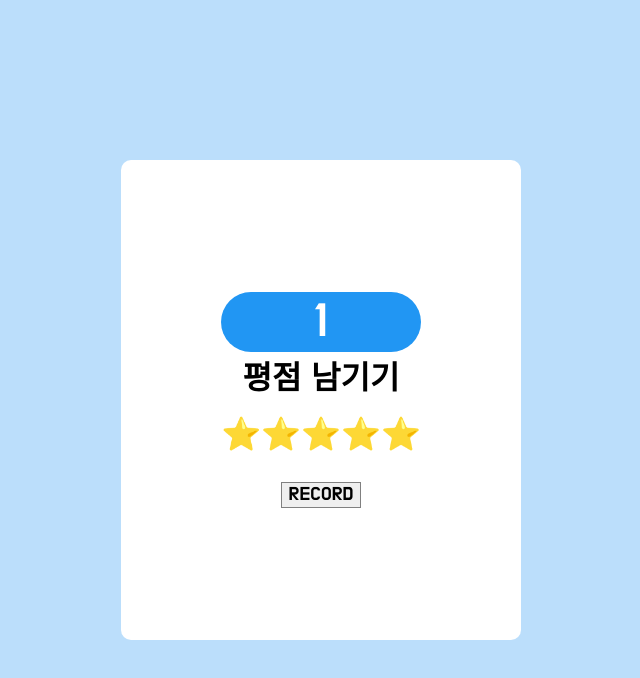
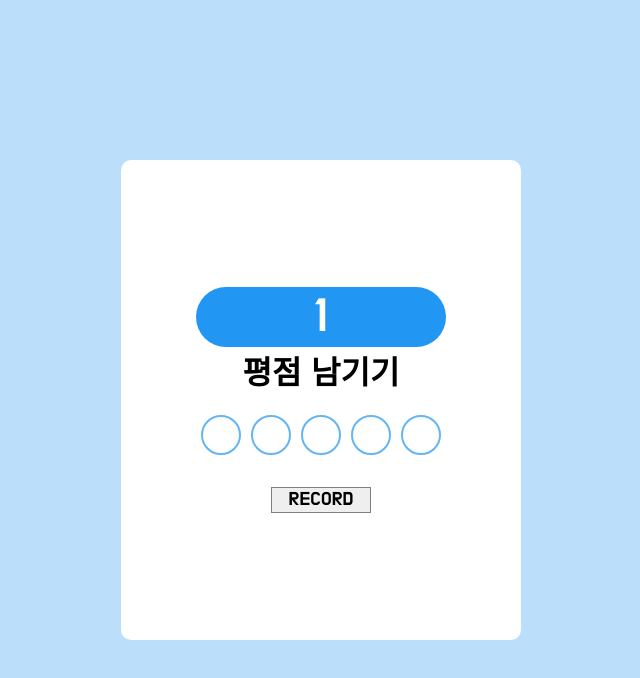
Before and after one commit to KoreanDinosaurs/React_Prac_1, a React (Create React App) app in the folder homework/: page /detail/1 in a window 1280 px wide. Shown: the top 678 px of the page, without its empty margins (319-959 px from the left). Built offline with nearby package versions, Linux system fonts and the light colour scheme.

Commit message:
Detail.js work to rank & dispatch a rank

```diff
--- a/homework/src/App.js
+++ b/homework/src/App.js
@@ -5,7 +5,6 @@ import DayRate from "./DayRate";
 import Detail from "./Detail";
 
 function App() {
-
 
   return (
     <Container>
--- a/homework/src/DayRate.js
+++ b/homework/src/DayRate.js
@@ -14,10 +14,10 @@ export default function DayRate() {
             {day_list.map((v, i) => {
                 return(
                     <Wrap key={i}>
-                        <Day>{v}</Day>
+                        <Day>{v.day}</Day>
                         <Rate>⭐⭐⭐⭐⭐</Rate>
                         <Button onClick={() => {
-                            navigate(`/detail/${day_list[i]}`)
+                            navigate(`/detail/${day_list[i].day}`)
                         }}>보러가기</Button>
                     </Wrap>
                 )
--- a/homework/src/Detail.js
+++ b/homework/src/Detail.js
@@ -1,20 +1,45 @@
-import React from "react";
+import React, { useRef } from "react";
+import { useDispatch, useSelector } from "react-redux";
 import { useNavigate, useParams } from "react-router-dom";
 import styled from "styled-components";
+import {updateData} from "./redux/modules/data"
 
 export default function Detail(){
     const navigate = useNavigate();
     const choicedDay = useParams();
+    const dispatch = useDispatch();
+    const rank_list = useSelector(state => state.data.list)
+
+    const colorChange = (e) => {
+        const elemNum = e.target.dataset.num;
+        const elemArr = e.target.parentNode.childNodes;
+
+        for(let j = 0; j < 5; j++){
+            elemArr[j].style.backgroundColor = "transparent";
+        }
+
+        for(let i = 0; i < elemNum; i++){
+            elemArr[i].style.backgroundColor = "#64b5f6";
+        }
+
+        dispatch(updateData([choicedDay.choicedDay, elemNum]))
+    };
+
 
     return(
         <div>
             <ChoicedDay>{choicedDay.choicedDay}</ChoicedDay>
             <Text>평점 남기기</Text>
-            <Rate>⭐⭐⭐⭐⭐</Rate>
+            <Rate>
+                <div onClick={colorChange} data-num= '1'/>
+                <div onClick={colorChange} data-num= '2'/>
+                <div onClick={colorChange} data-num= '3'/>
+                <div onClick={colorChange} data-num= '4'/>
+                <div onClick={colorChange} data-num= '5'/>
+            </Rate>
             <Button onClick={() => {
                 navigate(-1)
             }}>RECORD</Button>
-
         </div>
     )
 }
@@ -36,6 +61,16 @@ const Rate = styled.div`
     font-size: 2rem;
     padding-bottom: 0.7rem;
     margin: .5em 0;
+    display: flex;
+    & > div {
+        width: 40px;
+        height: 40px;
+        background-color: transparent;
+        border: 2px solid #64b5f6;
+        border-radius: 40px;
+        margin: 5px;
+        cursor: pointer;
+    }
 `;
 
 const Button = styled.button`
--- a/homework/src/redux/modules/data.js
+++ b/homework/src/redux/modules/data.js
@@ -1,20 +1,38 @@
 // data.js
 
 // Actions
-const LOAD   = 'data/LOAD';
-const initialState = {list: ["월요일", "화요일", "수요일", "목요일", "금요일", "토요일", "일요일"]};
+const LOAD = 'data/LOAD';
+const UPDATE = 'data/UPDATE';
+const initialState = {list: [
+  {day: "월요일", rank: 0},
+  {day: "화요일", rank: 0},
+  {day: "수요일", rank: 0},
+  {day: "목요일", rank: 0},
+  {day: "금요일", rank: 0},
+  {day: "토요일", rank: 0},
+  {day: "일요일", rank: 0},
+]};
 
 // Action Creators
 export function loadData(data) {
   return { type: LOAD, data };
-}
+};
+
+export function updateData(data_arr){
+  return { type: UPDATE, data_arr};
+};
 
 // Reducer
 export default function reducer(state = initialState, action = {}) {
   switch (action.type) {
     case LOAD:
+      console.log(state, action);
       const new_data_list = [...initialState, action.data];
       return {list: new_data_list};
+    case UPDATE:
+      const update_data_list = state.list.map(v => v.day === action.data_arr[0] ? {...v, rank: parseInt(action.data_arr[1])} : v);
+      console.log(update_data_list)
+      return {list: update_data_list};
     default: return state;
   }
 }
```
